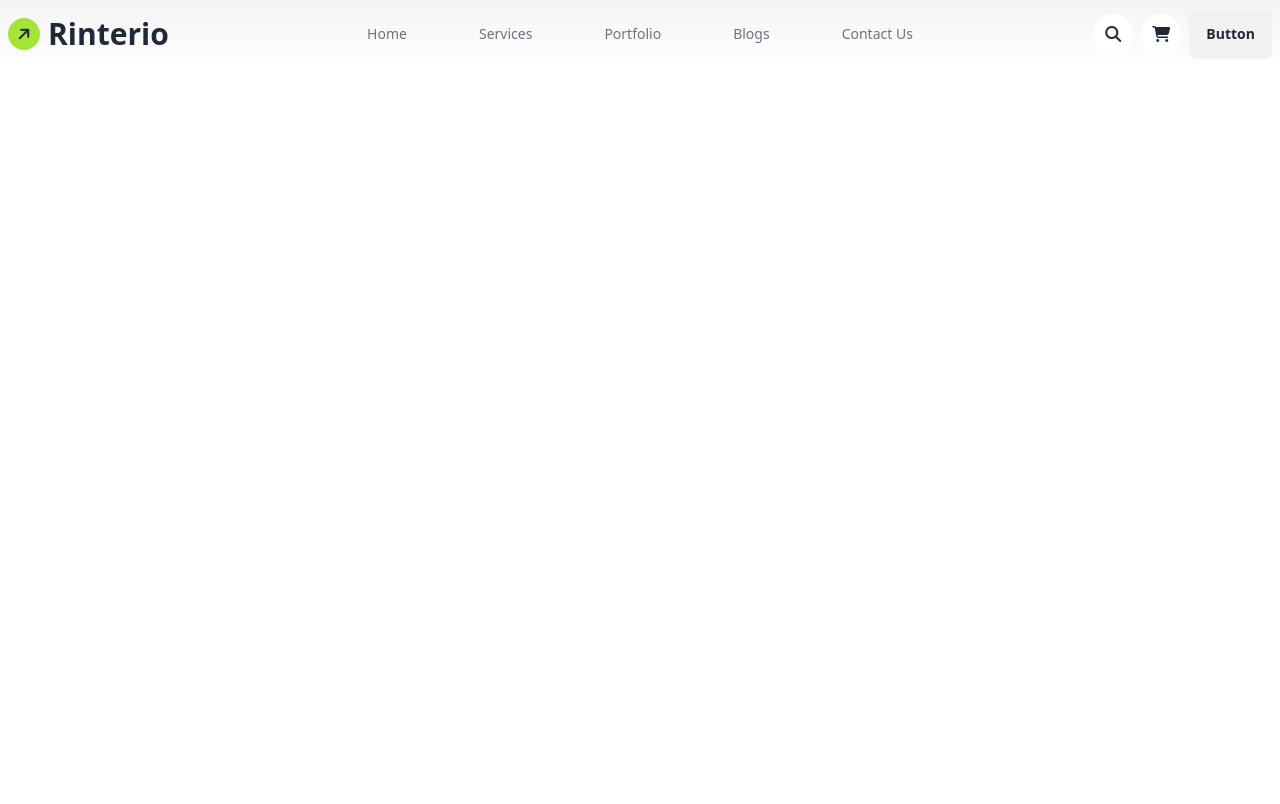
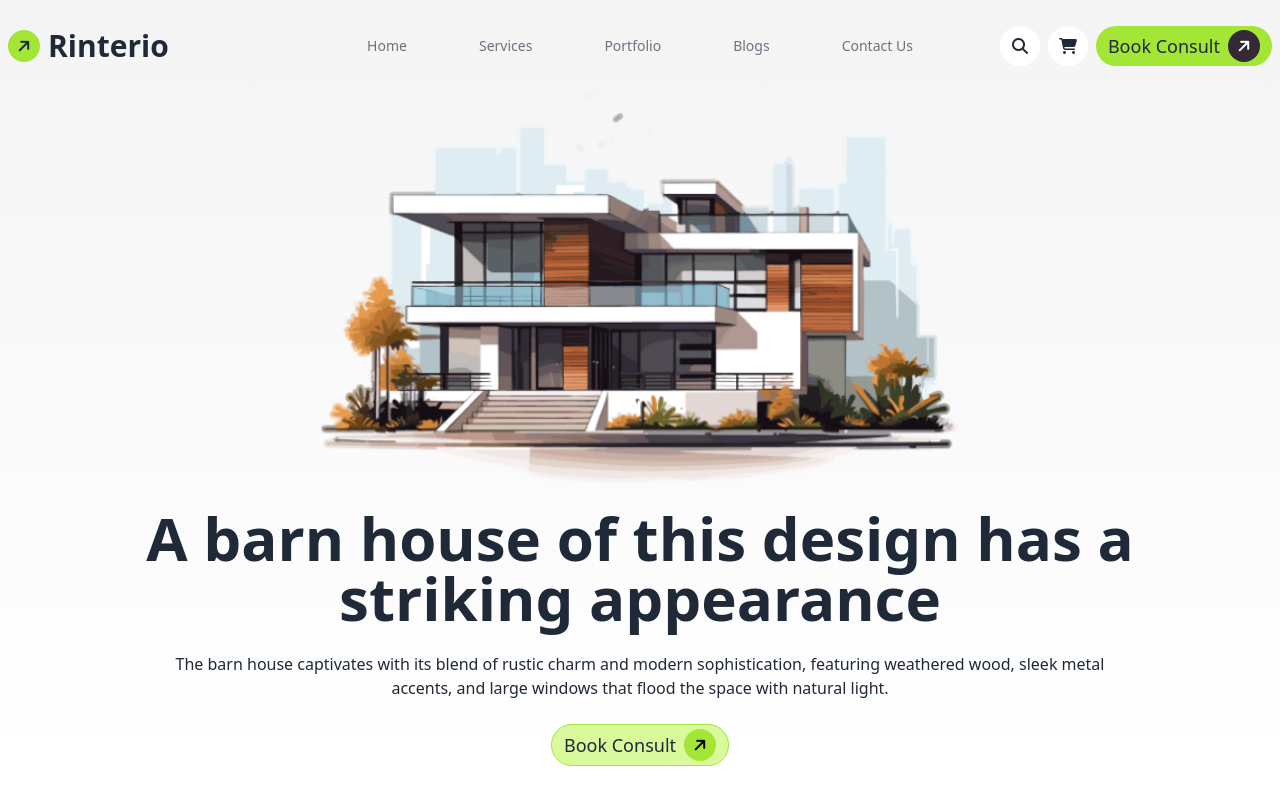
Before and after one commit to sazid-sokal/PH-Assignment-03, a plain HTML site: page index.html in a window 1280 px wide. Drawn offline with nearby package versions, Linux system fonts and the light colour scheme.

Commit message:
nav, hero section done

```diff
--- a/index.html
+++ b/index.html
@@ -15,8 +15,9 @@
 </head>
 
 <body>
-    <header class="bg-gradient-to-b from-[#f4f4f4] to-[#ffffff]">
-        <div class="navbar flex items-center max-w-screen-xl mx-auto">
+    <header class="bg-gradient-to-b from-[#f4f4f4] to-[#ffffff] mb-10 lg:mb-28">
+        <!-- nav-bar -->
+        <div class="navbar flex items-center max-w-screen-xl mx-auto py-5">
             <!-- nav-start -->
             <div class="navbar-start">
                 <h1 class=" font-bold flex items-center gap-2"><i class="fa-solid fa-arrow-right -rotate-45 bg-lime-400 rounded-full p-4 w-8 h-8 inline-flex justify-center items-center"></i>  <span class="text-3xl">Rinterio</span></h1>
@@ -33,9 +34,28 @@
             </div>
             <!-- nav end -->
             <div class="navbar-end gap-2">
-                <i class="fa-solid fa-magnifying-glass bg-white rounded-full p-5 w-8 h-8 inline-flex justify-center items-center"></i>
-                <i class="fa-solid fa-cart-shopping bg-white rounded-full p-5 w-8 h-8 inline-flex justify-center items-center"></i>
-                <a class="btn">Button</a>
+                <i class="fa-solid fa-magnifying-glass bg-white rounded-full p-5 w-8 h-8 justify-center items-center hidden lg:flex"></i>
+                <i class="fa-solid fa-cart-shopping bg-white rounded-full p-5 w-8 h-8 hidden lg:flex justify-center items-center"></i>
+                <i class="fa-solid fa-bars bg-white rounded-full p-5 w-8 h-8 inline-flex justify-center items-center lg:hidden "></i>
+                <div class="hidden lg:block cursor-pointer">
+                    <h1 class="flex items-center gap-2 bg-lime-400 px-3 py-1 rounded-3xl"><span class="text-lg font-medium">Book Consult</span>  <i class="fa-solid text-white fa-arrow-right -rotate-45  rounded-full p-4 w-8 h-8 inline-flex justify-center items-center bg-[#342937]"></i></h1>
+                </div>
+            </div>
+        </div>
+
+        <!-- hero-section -->
+        <div class="max-w-screen-xl mx-auto">
+            <!-- img contaniner -->
+            <div>
+                <img class="w-3/6 mx-auto mb-6" src="./assets/banner.png" alt="">
+            </div>
+            <!-- text container -->
+            <div class="flex flex-col items-center text-center">
+                <h1 class="text-6xl font-bold mb-6">A barn house of this design has a <br> striking appearance</h1>
+                <p class="mb-6">The barn house captivates with its blend of rustic charm and modern sophistication, featuring weathered wood, sleek metal <br> accents, and large windows that flood the space with natural light.</p>
+                <div class="inline-block border-lime-400 border-[1px] border-solid bg-lime-200 rounded-3xl">
+                    <h1 class="flex items-center gap-2  px-3 py-1 "><span class="text-lg font-medium">Book Consult</span>  <i class="fa-solid text-black fa-arrow-right -rotate-45  rounded-full p-4 w-8 h-8 inline-flex justify-center items-center bg-lime-400"></i></h1>
+                </div>
             </div>
         </div>
     </header>
```
